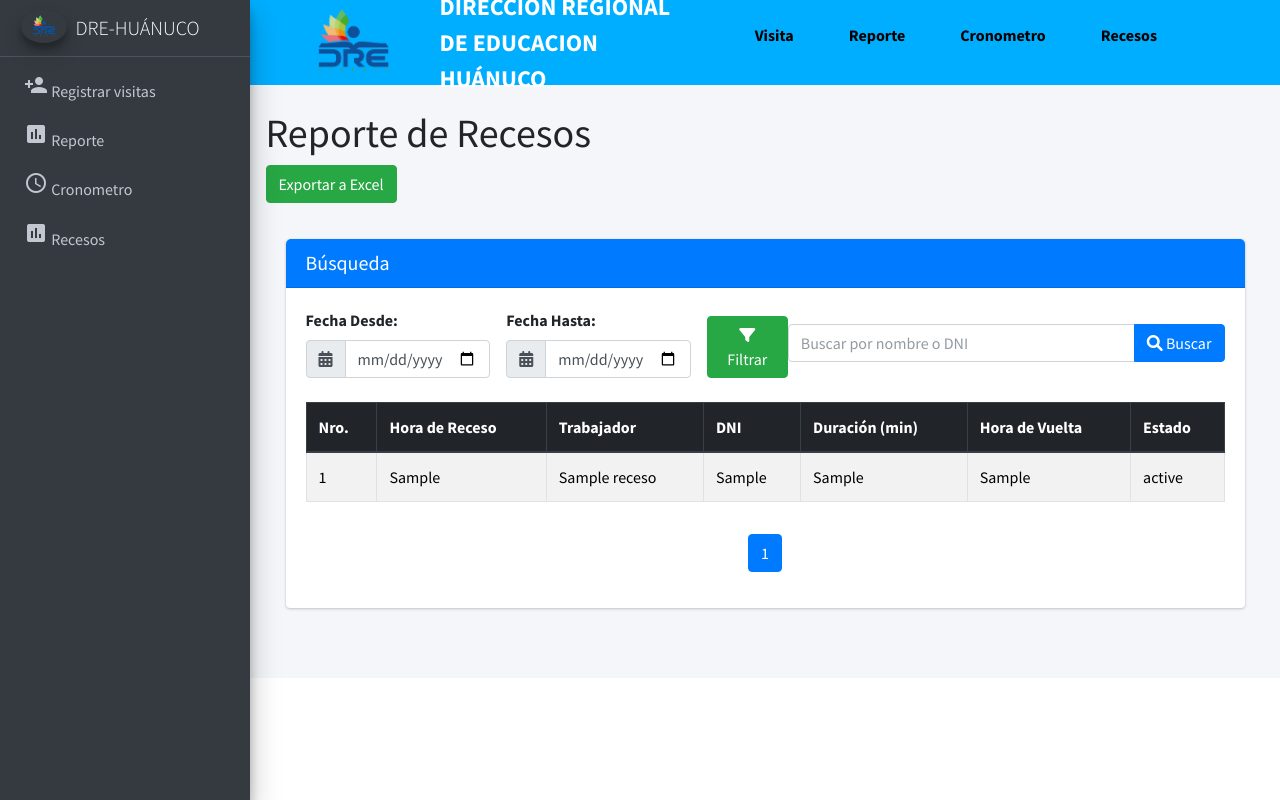
After one commit to Johann3421/Pagina_Drec_Johan, a PHP site: page /Cronometro_Trabajadores/reporte_recesos.php in a window 1280 px wide. The commit adds this page. Run offline with PHP 8.4, Linux system fonts and the light colour scheme; tables that the repository leaves empty or names only in its code hold one stand-in row (values such as "Sample post"); some libraries are stand-ins or nearby versions.

Commit message:
Registro de recesos terminado

```diff
--- /dev/null
+++ b/Cronometro_Trabajadores/reporte_recesos.php
@@ -0,0 +1,273 @@
+<?php
+// Conexión a la base de datos
+$servername = "localhost";
+$username = "root";
+$password = "";
+$dbname = "login_system";
+
+$conn = new mysqli($servername, $username, $password, $dbname);
+
+// Verificar la conexión
+if ($conn->connect_error) {
+    die("Conexión fallida: " . $conn->connect_error);
+}
+
+// Parámetros de búsqueda y paginación
+$busqueda = isset($_GET['busqueda']) ? $_GET['busqueda'] : '';
+$fechaDesde = isset($_GET['desde']) ? $_GET['desde'] : '';
+$fechaHasta = isset($_GET['hasta']) ? $_GET['hasta'] : '';
+$limite = 10;  // Registros por página
+$pagina = isset($_GET['pagina']) ? (int)$_GET['pagina'] : 1;
+$offset = ($pagina - 1) * $limite;
+
+// Construir la consulta base
+$sql_busqueda = "SELECT id, hora_receso, nombre, dni, duracion, hora_vuelta, estado
+                 FROM recesos WHERE (nombre LIKE ? OR dni LIKE ?)";
+
+// Añadir filtro de fechas si están presentes
+if (!empty($fechaDesde) && !empty($fechaHasta)) {
+    $sql_busqueda .= " AND hora_receso BETWEEN ? AND ?";
+}
+
+// Añadir paginación
+$sql_busqueda .= " LIMIT ? OFFSET ?";
+
+// Preparar la consulta
+$stmt = $conn->prepare($sql_busqueda);
+$busqueda_param = '%' . $busqueda . '%';
+
+// Vincular parámetros según el filtro de fechas
+if (!empty($fechaDesde) && !empty($fechaHasta)) {
+    $stmt->bind_param('sssii', $busqueda_param, $busqueda_param, $fechaDesde, $fechaHasta, $limite, $offset);
+} else {
+    $stmt->bind_param('ssii', $busqueda_param, $busqueda_param, $limite, $offset);
+}
+
+// Ejecutar la consulta y obtener resultados
+$stmt->execute();
+$result = $stmt->get_result();
+$recesos = $result->fetch_all(MYSQLI_ASSOC);
+
+// Calcular el total de registros sin paginación
+$sql_total = "SELECT COUNT(*) as total FROM recesos WHERE (nombre LIKE ? OR dni LIKE ?)";
+if (!empty($fechaDesde) && !empty($fechaHasta)) {
+    $sql_total .= " AND hora_receso BETWEEN ? AND ?";
+}
+$stmt_total = $conn->prepare($sql_total);
+
+// Vincular parámetros para el conteo total
+if (!empty($fechaDesde) && !empty($fechaHasta)) {
+    $stmt_total->bind_param('ssss', $busqueda_param, $busqueda_param, $fechaDesde, $fechaHasta);
+} else {
+    $stmt_total->bind_param('ss', $busqueda_param, $busqueda_param);
+}
+
+$stmt_total->execute();
+$result_total = $stmt_total->get_result();
+$total_filas = $result_total->fetch_assoc()['total'];
+
+// Calcular el número total de páginas
+$total_paginas = ceil($total_filas / $limite);
+?>
+<!DOCTYPE html>
+<html lang="es">
+
+<head>
+    <meta charset="UTF-8">
+    <meta name="viewport" content="width=device-width, initial-scale=1.0">
+    <title>Reporte de Recesos</title>
+    <link rel="stylesheet" href="https://cdn.jsdelivr.net/npm/bootstrap@5.3.0-alpha1/dist/css/bootstrap.min.css">
+    <link href="https://cdn.jsdelivr.net/npm/bootstrap@5.3.0-alpha1/dist/css/bootstrap.min.css" rel="stylesheet">
+    <link href="style.css" rel="stylesheet">
+    <link href="https://fonts.googleapis.com/css?family=Source+Sans+Pro:300,400,400i,700&display=fallback" rel="stylesheet">
+    <link href="https://fonts.googleapis.com/icon?family=Material+Icons" rel="stylesheet">
+    <link rel="stylesheet" href="https://cdnjs.cloudflare.com/ajax/libs/font-awesome/6.0.0-beta3/css/all.min.css">
+    <link rel="stylesheet" href="https://cdnjs.cloudflare.com/ajax/libs/select2/4.0.13/css/select2.min.css">
+    <link rel="stylesheet" href="https://cdn.jsdelivr.net/npm/admin-lte@3.2/dist/css/adminlte.min.css">
+</head>
+
+<body class="hold-transition sidebar-mini layout-fixed">
+    <div class="wrapper">
+        <!-- Main Sidebar Container -->
+        <aside class="main-sidebar sidebar-dark-primary elevation-4">
+            <a href="/" class="brand-link">
+                <div class="logo">
+                    <img src="../imagenes/logo_dre.png" alt="Logo de la marca" class="brand-image img-circle elevation-3">
+                    <span class="brand-text font-weight-light">DRE-HUÁNUCO</span>
+                </div>
+            </a>
+            <div class="sidebar">
+                <nav class="mt-2">
+                    <ul class="nav nav-pills nav-sidebar flex-column" data-widget="treeview" role="menu" data-accordion="false">
+                        <li class="nav-item">
+                            <a href="../welcome.php" class="nav-link">
+                                <i class="material-icons">person_add</i>
+                                <p>Registrar visitas</p>
+                            </a>
+                        </li>
+                        <li class="nav-item">
+                            <a href="../reporte.php" class="nav-link">
+                                <i class="material-icons">assessment</i>
+                                <p>Reporte</p>
+                            </a>
+                        </li>
+                        <li class="nav-item">
+                            <a href="Cronometro_welcome.php" class="nav-link">
+                                <i class="material-icons">access_time</i>
+                                <p>Cronometro</p>
+                            </a>
+                        </li>
+                        <li class="nav-item">
+                            <a href="reporte_recesos.php" class="nav-link">
+                                <i class="material-icons">assessment</i>
+                                <p>Recesos</p>
+                            </a>
+                        </li>
+                    </ul>
+                </nav>
+            </div>
+        </aside>
+
+        <!-- Content Wrapper -->
+        <div class="content-wrapper" style="min-height: 678.031px;">
+            <!-- Header Section -->
+            <header class="header">
+                <div class="logo-container">
+                    <a href="/" class="logo">
+                        <img src="../imagenes/logo_dre.png" alt="Logo de la marca">
+                        <span class="logo-text">DIRECCION REGIONAL DE EDUCACION HUÁNUCO</span>
+                    </a>
+                </div>
+                <nav>
+                    <ul class="nav-links">
+                        <li><a href="../welcome.php">Visita</a></li>
+                        <li><a href="../reporte.php">Reporte</a></li>
+                        <li><a href="Cronometro_welcome.php">Cronometro</a></li>
+                        <li><a href="reporte_recesos.php">Recesos</a></li>
+                    </ul>
+                </nav>
+            </header>
+
+            <!-- Main Content -->
+            <section class="content">
+                <div class="container-fluid my-4">
+                    <h1>Reporte de Recesos</h1>
+
+                    <!-- Botón para exportar a Excel -->
+                    <div class="mb-3">
+                        <a href="exportar_excel.php" class="btn btn-success">Exportar a Excel</a>
+                    </div>
+
+                    <!-- Formulario de búsqueda -->
+                    <div class="card-body">
+                        <!-- Cuadro de Búsqueda -->
+                        <div class="card mb-4">
+                            <div class="card-header bg-primary text-white">
+                                <h5 class="mb-0">Búsqueda</h5>
+                            </div>
+                            <div class="card-body">
+                                <div class="row mb-4">
+                                    <div class="col-12">
+                                        <div class="d-flex justify-content-between align-items-center">
+                                            <div class="d-flex">
+                                                <div class="me-3">
+                                                    <label for="fecha-desde" class="form-label">Fecha Desde:</label>
+                                                    <div class="input-group">
+                                                        <span class="input-group-text"><i class="fas fa-calendar-alt"></i></span>
+                                                        <input type="date" id="fecha-desde" class="form-control">
+                                                    </div>
+                                                </div>
+                                                <div>
+                                                    <label for="fecha-hasta" class="form-label">Fecha Hasta:</label>
+                                                    <div class="input-group">
+                                                        <span class="input-group-text"><i class="fas fa-calendar-alt"></i></span>
+                                                        <input type="date" id="fecha-hasta" class="form-control">
+                                                    </div>
+                                                </div>
+                                                <div class="ms-3 align-self-end">
+                                                    <button type="button" class="btn btn-success" id="filtrar-fecha-btn">
+                                                        <i class="fas fa-filter"></i> Filtrar
+                                                    </button>
+                                                </div>
+                                            </div>
+                                            <div class="w-50">
+                                                <form method="get" action="">
+                                                    <div class="input-group">
+                                                        <input type="text" name="busqueda" class="form-control" placeholder="Buscar por nombre o DNI" value="<?= htmlspecialchars($busqueda) ?>">
+                                                        <button type="submit" class="btn btn-primary"><i class="fas fa-search"></i> Buscar</button>
+                                                    </div>
+                                                </form>
+                                            </div>
+                                        </div>
+                                    </div>
+                                </div>
+
+                                <div class="table-responsive mb-3">
+                                    <table class="table table-bordered table-striped">
+                                        <thead class="thead-dark">
+                                            <tr>
+                                                <th>Nro.</th>
+                                                <th>Hora de Receso</th>
+                                                <th>Trabajador</th>
+                                                <th>DNI</th>
+                                                <th>Duración (min)</th>
+                                                <th>Hora de Vuelta</th>
+                                                <th>Estado</th>
+                                            </tr>
+                                        </thead>
+                                        <tbody>
+                                            <?php if (count($recesos) > 0): ?>
+                                                <?php foreach ($recesos as $index => $receso): ?>
+                                                    <tr>
+                                                        <td><?= $index + 1 + $offset ?></td>
+                                                        <td><?= $receso['hora_receso'] ?></td>
+                                                        <td><?= htmlspecialchars($receso['nombre']) ?></td>
+                                                        <td><?= htmlspecialchars($receso['dni']) ?></td>
+                                                        <td><?= htmlspecialchars($receso['duracion']) ?></td>
+                                                        <td><?= $receso['hora_vuelta'] ?? 'Pendiente' ?></td>
+                                                        <td><?= htmlspecialchars($receso['estado']) ?></td>
+                                                    </tr>
+                                                <?php endforeach; ?>
+                                            <?php else: ?>
+                                                <tr>
+                                                    <td colspan="7" class="text-center">No hay recesos registrados.</td>
+                                                </tr>
+                                            <?php endif; ?>
+                                        </tbody>
+                                    </table>
+                                </div>
+
+                                <nav>
+                                    <ul class="pagination justify-content-center">
+                                        <?php for ($i = 1; $i <= $total_paginas; $i++): ?>
+                                            <li class="page-item <?= ($i == $pagina) ? 'active' : '' ?>">
+                                                <a class="page-link" href="?pagina=<?= $i ?>&busqueda=<?= $busqueda ?>&desde=<?= $fechaDesde ?>&hasta=<?= $fechaHasta ?>"><?= $i ?></a>
+                                            </li>
+                                        <?php endfor; ?>
+                                    </ul>
+                                </nav>
+                            </div>
+                        </div>
+                    </div>
+                </div>
+            </section>
+        </div>
+
+        <script>
+            document.getElementById('filtrar-fecha-btn').addEventListener('click', function() {
+                var fechaDesde = document.getElementById('fecha-desde').value;
+                var fechaHasta = document.getElementById('fecha-hasta').value;
+
+                if (fechaDesde && fechaHasta) {
+                    window.location.href = "?desde=" + fechaDesde + "&hasta=" + fechaHasta;
+                } else {
+                    alert("Por favor, selecciona ambas fechas.");
+                }
+            });
+        </script>
+</body>
+
+</html>
+<?php
+$conn->close();
+?>
--- a/Cronometro_Trabajadores/style.css
+++ b/Cronometro_Trabajadores/style.css
@@ -1,14 +1,16 @@
+
+@import url('https://fonts.googleapis.com/css2?family=Nunito:wght@400;800&display=swap');
 
 body {
     background-color: #f4f6f9;
-    font-family: 'Source Sans Pro', sans-serif;
+    font-family: 'Nunito', sans-serif;
 }
 
+/* Header Style */
 .header {
     background-color: #00aeff;
     display: flex;
     justify-content: space-between;
-    /* Asegura que el logo esté a la izquierda y lo demás a la derecha */
     align-items: center;
     height: 85px;
     padding: 5px 10%;
@@ -27,26 +29,21 @@ body {
 
 .header .logo img {
     height: 100px;
-    /* Tamaño más grande para el logo */
     width: auto;
-    transition: all 0.3s;
-    margin-left: -30%;
+    transition: transform 0.3s;
+    margin-left: -20%;
 }
 
 .header .logo img:hover {
-    transform: scale(1.2);
+    transform: scale(1.1);
 }
 
 .header .logo-text {
     font-size: 24px;
-    /* Ajusta el tamaño del texto */
     font-weight: 700;
     color: #fff;
-    /* Color del texto */
     margin-left: 15px;
-    /* Separación entre el logo y el texto */
     text-transform: uppercase;
-    /* Hace que el texto esté en mayúsculas */
 }
 
 .header .nav-links {
@@ -62,19 +59,20 @@ body {
 
 .header .nav-links li:hover {
     transform: scale(1.1);
+    transition: transform 0.2s;
 }
 
 .header .nav-links a {
-    font-size: 700;
+    font-weight: 700;
     color: #000000;
     text-decoration: none;
 }
 
-.header .nav-links li a:hover {
+.header .nav-links a:hover {
     color: #ffbc0e;
 }
 
-.header .btn-1 button {
+.header .btn button {
     margin-left: 20px;
     font-weight: 700;
     color: #1b3039;
@@ -83,14 +81,31 @@ body {
     border: none;
     border-radius: 50px;
     cursor: pointer;
-    transition: all 0.3s ease 0s;
+    transition: background-color 0.3s, transform 0.3s;
 }
 
-.header .btn-1 button:hover {
+.header .btn button:hover {
     background-color: #e2f1f8;
     color: #ffbc0e;
     transform: scale(1.1);
 }
+
+/* Responsive adjustments */
+@media (max-width: 768px) {
+    .header {
+        padding: 0 5%;
+    }
+    .header .logo img {
+        height: 50px;
+    }
+    .header .logo-text {
+        font-size: 20px;
+    }
+    .header .nav-links li {
+        padding: 0 10px;
+    }
+}
+
 
 .nav-links {
     display: flex;
```
Also changed, not shown: Cronometro_Trabajadores/Cronometro_welcome.php (+14 -0 lines), Cronometro_Trabajadores/finalizar_receso.php (+8 -6 lines), Cronometro_Trabajadores/registrar_receso.php (+31 -3 lines), Cronometro_Trabajadores/script.js (+5 -4 lines), reporte.php (+8 -4 lines), welcome.php (+8 -1 lines).
